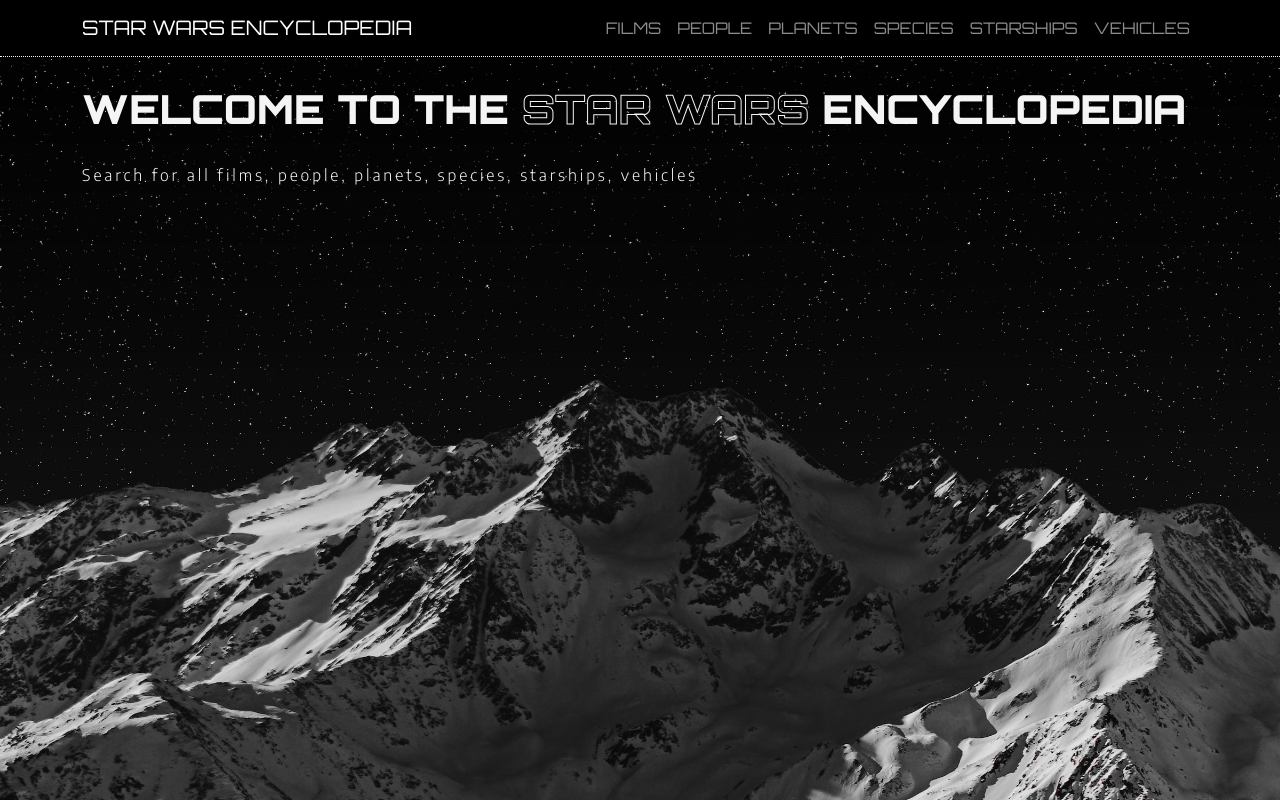
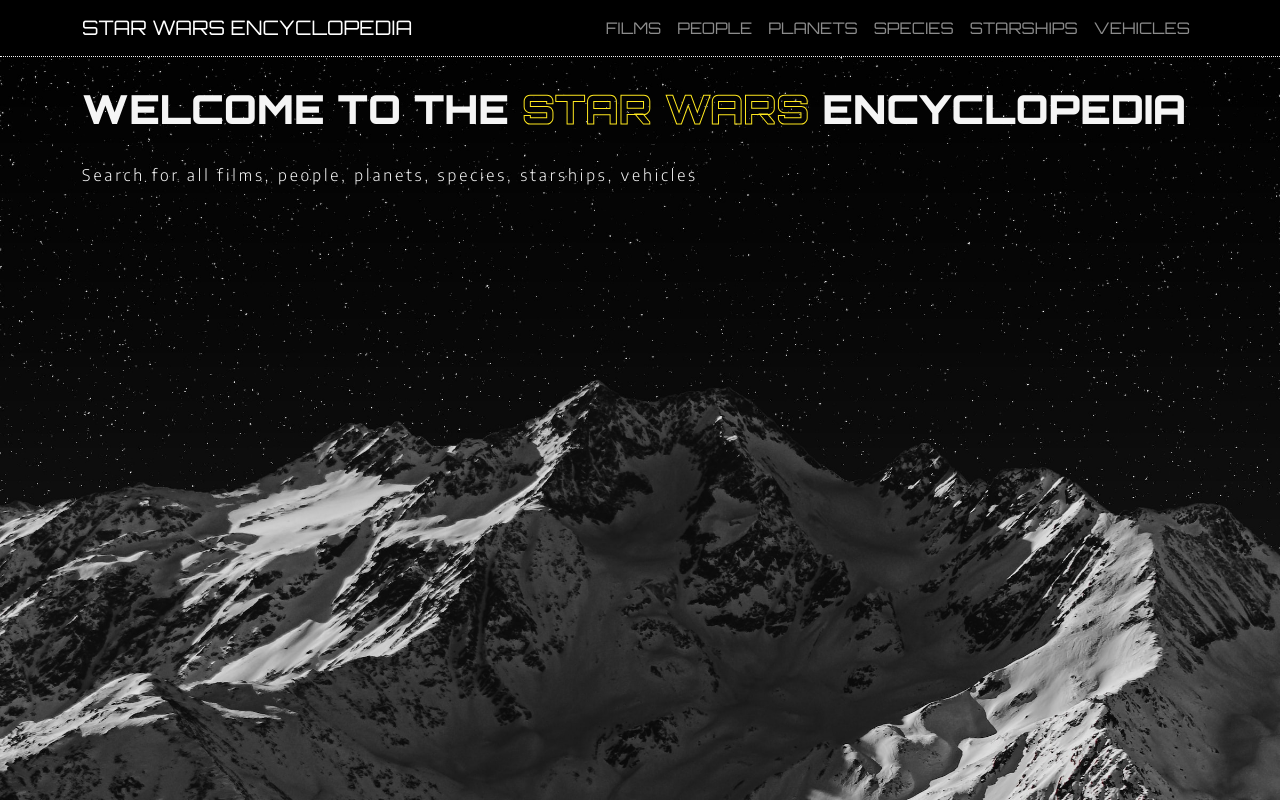
Before and after one commit to eli-ennab/star-wars-encyclopedia, a React (Vite) app: page / in a window 1280 px wide. Built offline with nearby package versions, Linux system fonts and the light colour scheme.

Commit message:
min- on height and width

```diff
--- a/src/assets/scss/App.scss
+++ b/src/assets/scss/App.scss
@@ -9,8 +9,8 @@ body {
 	background-size: cover;
 	background-repeat: no-repeat;
 	background-position: center center;
-	width: 100vw;
-	height: 100vh;
+	min-width: 100vw;
+	min-height: 100vh;
 	color: whitesmoke;
 	font-family: 'Encode Sans', sans-serif;
 }
@@ -58,6 +58,7 @@ button {
 .header-title {
 	-webkit-text-fill-color: transparent;
 	-webkit-text-stroke: 1px;
+	color: #FFE81F;
 }
 
 .category-title {
```
